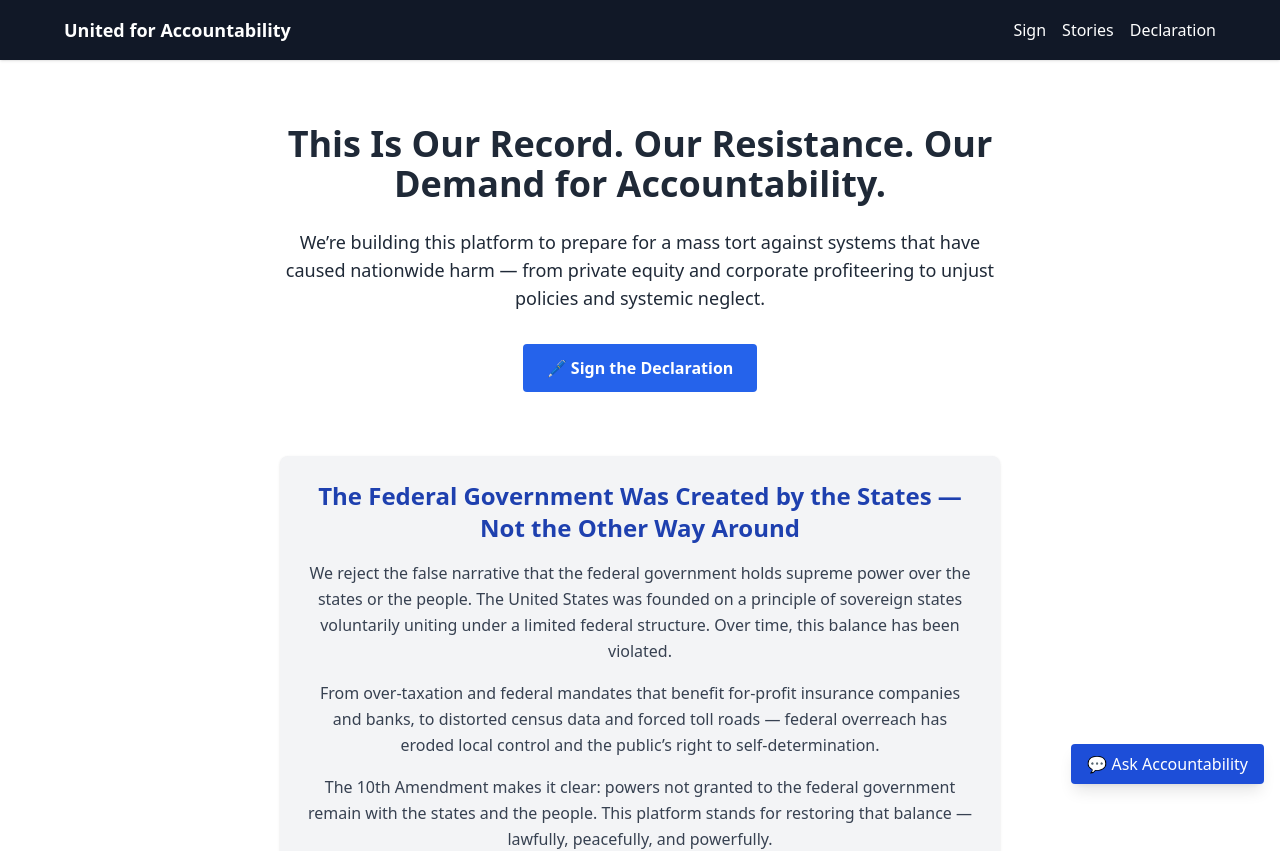
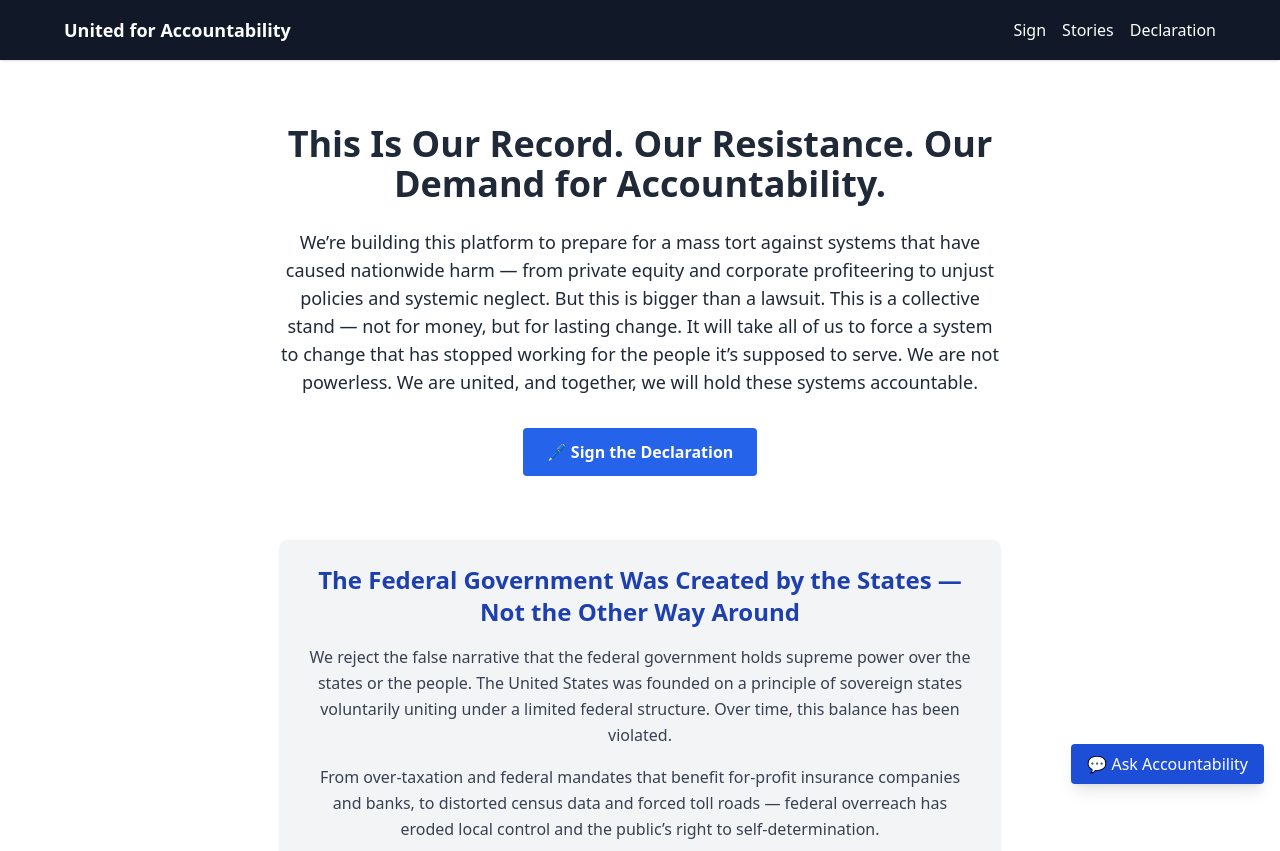
Before and after one commit to United-for-Accountability/mass-tort-platform, a Next.js app: page / in a window 1280 px wide. Shown: the top 851 px of the page. Built offline with nearby package versions, Linux system fonts and the light colour scheme.

Commit message:
Update index.js

```diff
--- a/pages/index.js
+++ b/pages/index.js
@@ -19,7 +19,7 @@ export default function Home() {
       <main className="px-6 py-16 max-w-3xl mx-auto text-center text-gray-800">
         <h1 className="text-4xl font-bold mb-6">This Is Our Record. Our Resistance. Our Demand for Accountability.</h1>
         <p className="text-lg mb-8">
-          We’re building this platform to prepare for a mass tort against systems that have caused nationwide harm — from private equity and corporate profiteering to unjust policies and systemic neglect.
+          We’re building this platform to prepare for a mass tort against systems that have caused nationwide harm — from private equity and corporate profiteering to unjust policies and systemic neglect. But this is bigger than a lawsuit. This is a collective stand — not for money, but for lasting change. It will take all of us to force a system to change that has stopped working for the people it’s supposed to serve. We are not powerless. We are united, and together, we will hold these systems accountable.
         </p>
         <a href="/sign" className="inline-block bg-blue-600 text-white px-6 py-3 rounded font-semibold hover:bg-blue-700 transition">
           🖊 Sign the Declaration
```
